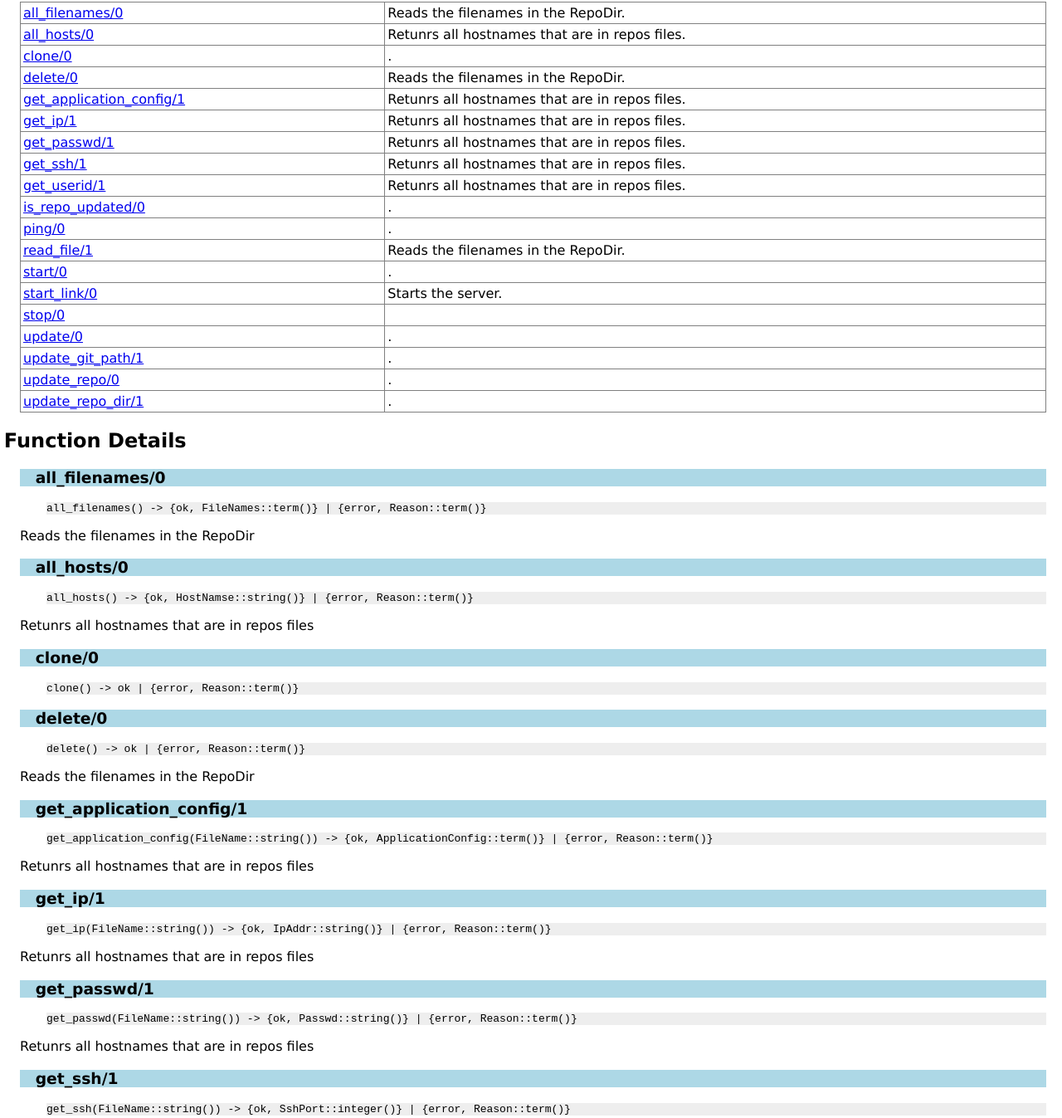
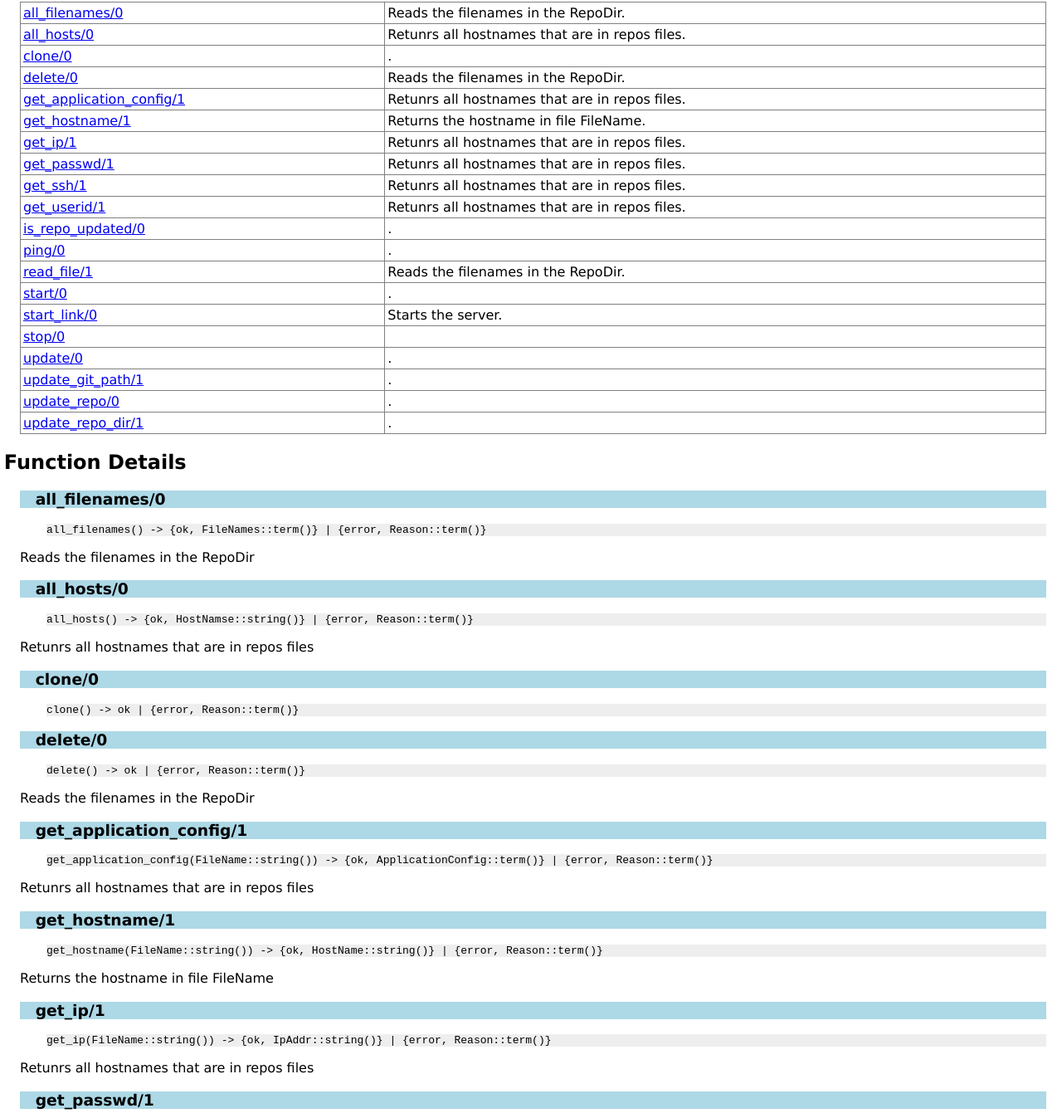
Before and after one commit to joq62/host_service, a plain HTML site: page doc/host.html in a window 1280 px wide. Shown: the part 475-1822 px from the top of the page at 83% size. Drawn offline with Linux system fonts and the light colour scheme.

Commit message:
added get_hostname/1

```diff
--- a/doc/host.html
+++ b/doc/host.html
@@ -28,6 +28,8 @@
   Reads the filenames in the RepoDir.</td></tr>
 <tr><td valign="top"><a href="#get_application_config-1">get_application_config/1</a></td><td>
   Retunrs all hostnames that are in repos files.</td></tr>
+<tr><td valign="top"><a href="#get_hostname-1">get_hostname/1</a></td><td>
+  Returns the hostname in file FileName.</td></tr>
 <tr><td valign="top"><a href="#get_ip-1">get_ip/1</a></td><td>
   Retunrs all hostnames that are in repos files.</td></tr>
 <tr><td valign="top"><a href="#get_passwd-1">get_passwd/1</a></td><td>
@@ -90,6 +92,14 @@
 <p> </p>
 </div><p>
   Retunrs all hostnames that are in repos files
+ </p>
+
+<h3 class="function"><a name="get_hostname-1">get_hostname/1</a></h3>
+<div class="spec">
+<p><tt>get_hostname(FileName::string()) -&gt; {ok, HostName::string()} | {error, Reason::term()}</tt><br></p>
+<p> </p>
+</div><p>
+  Returns the hostname in file FileName
  </p>
 
 <h3 class="function"><a name="get_ip-1">get_ip/1</a></h3>
```
Also changed, not shown: 2 other files.
